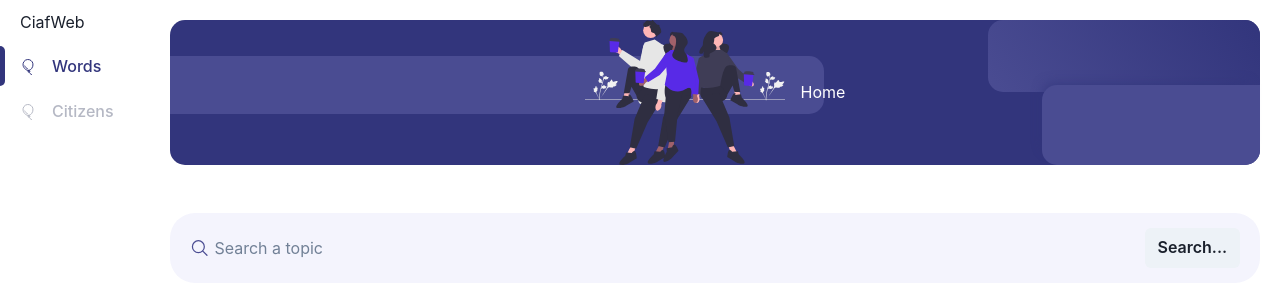
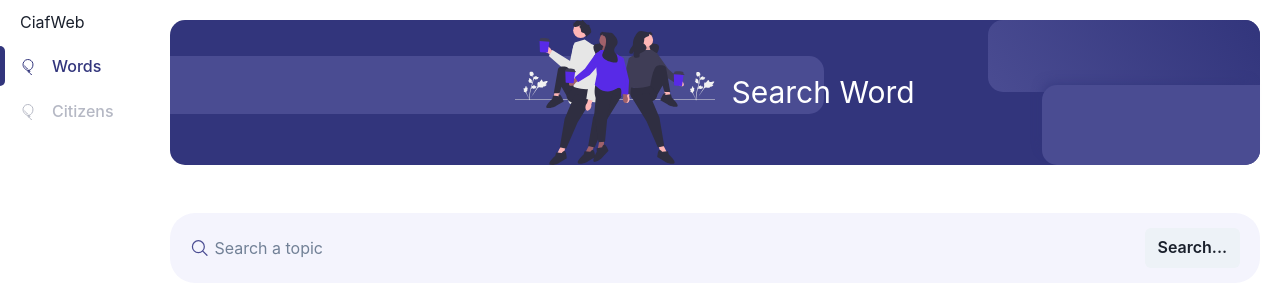
Before and after one commit to juanfer2/english_web, a React (Vite) app: page / in a window 1280 px wide. Shown: the top 306 px of the page. Built offline with nearby package versions, Linux system fonts and the light colour scheme.

Commit message:
Setup Audio

```diff
--- a/src/organisms/Banner/Banner.styles.tsx
+++ b/src/organisms/Banner/Banner.styles.tsx
@@ -7,6 +7,10 @@ const BannerStyled = styled.div`
   gap: 1em;
   width: 100%;
 
+  h2 {
+    font-size: 30px;
+  }
+
   img {
     width: 200px;
     object-fit: cover;
--- a/src/pages/Home/index.tsx
+++ b/src/pages/Home/index.tsx
@@ -29,7 +29,7 @@ function Home() {
 
   return (
     <div>
-      <Banner title="Home" imageUrl={PeopleImage} />
+      <Banner title="Search Word" imageUrl={PeopleImage} />
       <br />
       <br />
       <SearchInput value={word} onChange={onChange} onClick={onClick} />
```
